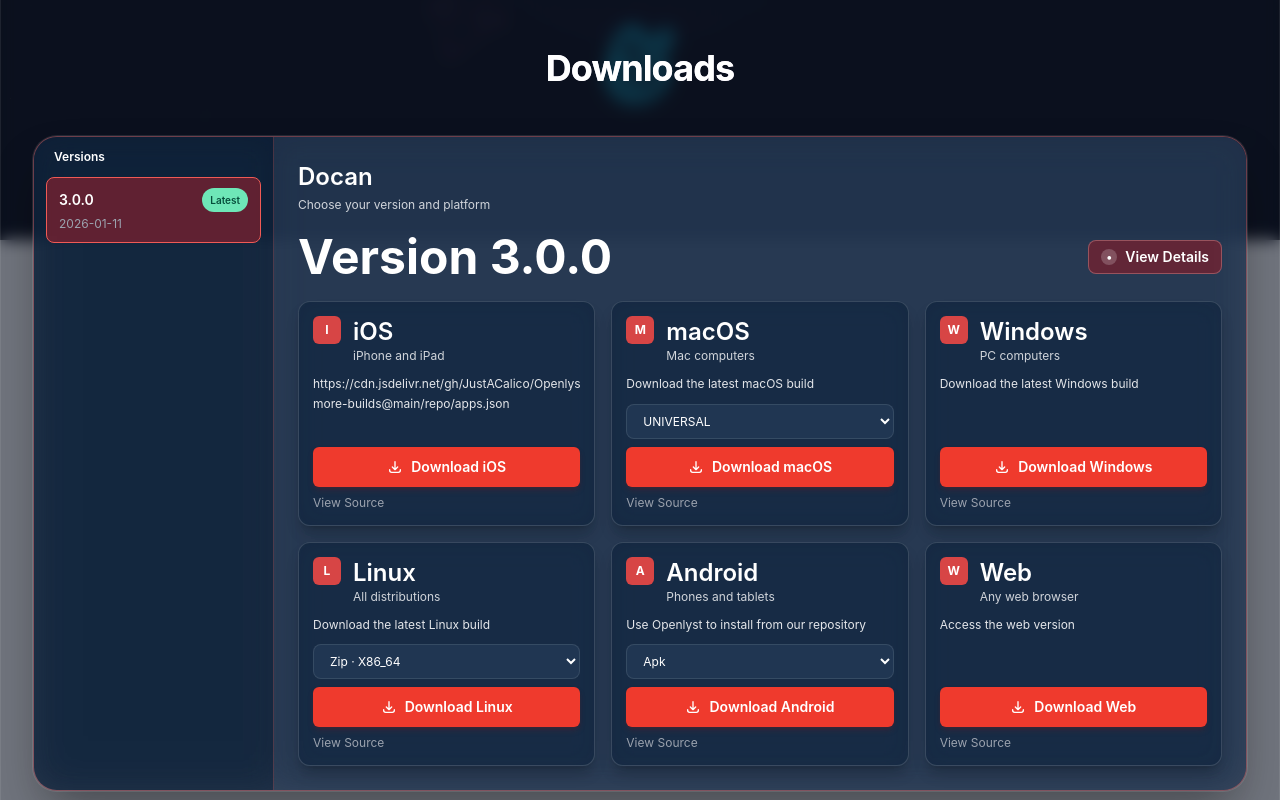
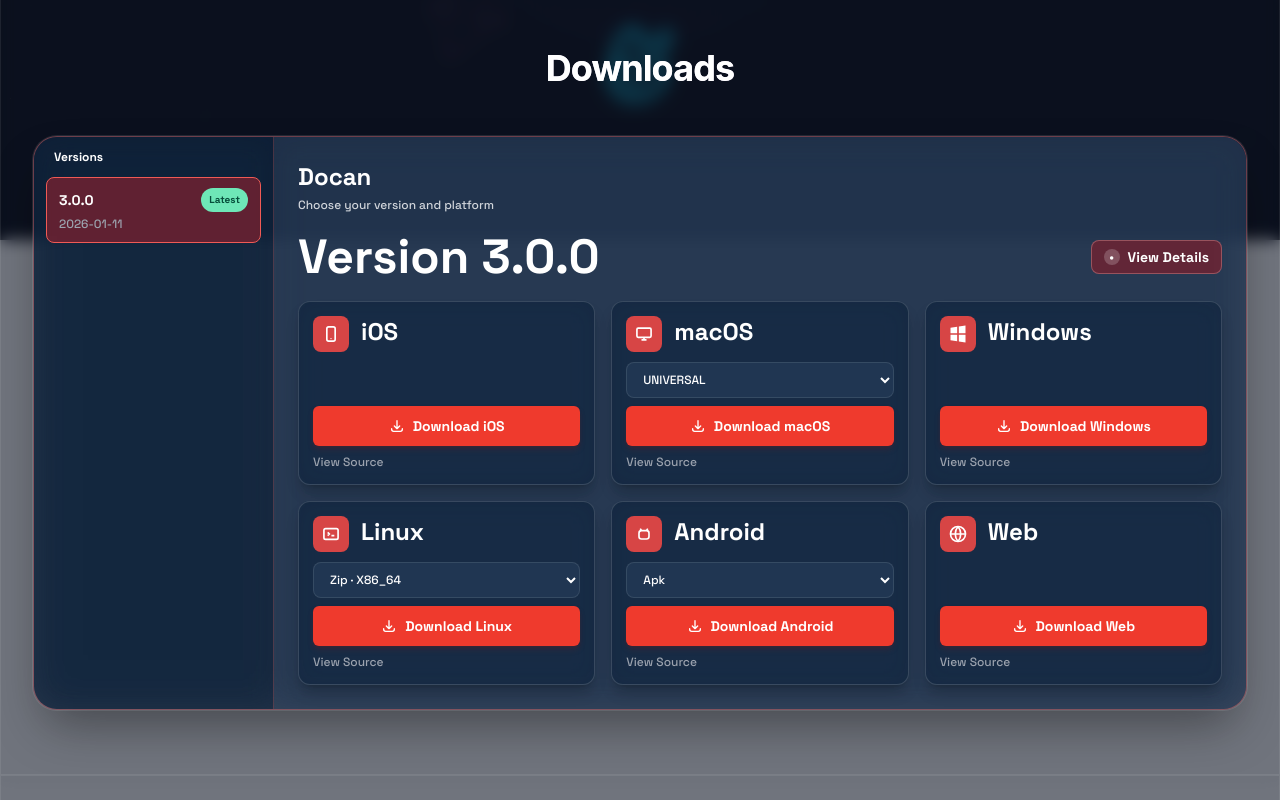
Before and after one commit to openlyst/openlyst, a Next.js app: page /apps/docan in a window 1280 px wide. Shown: the part 560-1360 px from the top of the page. Built offline with nearby package versions, Linux system fonts and the light colour scheme.

Commit message:
push off

```diff
--- a/src/app/globals.css
+++ b/src/app/globals.css
@@ -11,6 +11,10 @@
   body {
     font-family: 'Inter', system-ui, -apple-system, BlinkMacSystemFont, 'Segoe UI', sans-serif;
     background: transparent;
+  }
+
+  .font-display {
+    font-family: var(--font-display), 'Inter', system-ui, sans-serif;
   }
 }
 
--- a/src/app/layout.tsx
+++ b/src/app/layout.tsx
@@ -1,4 +1,5 @@
 import type { Metadata } from 'next';
+import { Space_Grotesk } from 'next/font/google';
 import './globals.css';
 import { LanguageProvider } from '@/lib/contexts/LanguageContext';
 import { Header } from '@/components/Header';
@@ -6,6 +7,12 @@ import { Footer } from '@/components/Footer';
 import { LayoutClient } from '@/components/LayoutClient';
 
 export const dynamic = 'force-dynamic';
+
+const displayFont = Space_Grotesk({
+  subsets: ['latin'],
+  variable: '--font-display',
+  weight: ['500', '700'],
+});
 
 export const metadata: Metadata = {
   title: { default: 'OpenLyst - Free & Open Source Applications', template: '%s - OpenLyst' },
@@ -25,7 +32,7 @@ export default function RootLayout({
         <meta name="viewport" content="width=device-width, initial-scale=1" />
         <link rel="icon" href="/favicon.svg" />
       </head>
-      <body>
+      <body className={displayFont.variable}>
         <script
           dangerouslySetInnerHTML={{
             __html: `
--- a/src/components/AppDetailContent.tsx
+++ b/src/components/AppDetailContent.tsx
@@ -90,36 +90,61 @@ function groupDownloadsByPlatform(
   );
 }
 
-function getPlatformSubtitle(platform: string, t: ReturnType<typeof useLanguage>['t']): string {
-  const key = platform.trim().toLowerCase();
-  if (key === 'macos') return t.appDetail.macComputers;
-  if (key === 'linux') return t.appDetail.allDistributions;
-  if (key === 'windows') return t.appDetail.pcComputers;
-  if (key === 'ios') return t.appDetail.iphoneIpad;
-  if (key === 'android') return t.appDetail.phonesTablets;
-  if (key === 'web') return t.appDetail.anyBrowser;
-  return t.appDetail.devices.replace('{platform}', platform);
-}
-
-function getPlatformInstallInstruction(version: AppVersion, platform: string): string {
-  const install = version.platformInstall as Record<string, string | undefined>;
-  return (
-    install?.[platform] ||
-    install?.[platform.toLowerCase()] ||
-    install?.[platform.toUpperCase()] ||
-    ''
-  );
-}
-
 function getPlatformIcon(platform: string) {
   const key = platform.trim().toLowerCase();
-  if (key === 'macos') return 'M';
-  if (key === 'linux') return 'L';
-  if (key === 'windows') return 'W';
-  if (key === 'ios') return 'I';
-  if (key === 'android') return 'A';
-  if (key === 'web') return 'W';
-  return 'D';
+  if (key === 'ios') {
+    return (
+      <svg className="w-5 h-5" viewBox="0 0 24 24" fill="none" stroke="currentColor" strokeWidth="2">
+        <rect x="7" y="3.5" width="10" height="17" rx="2.2" />
+        <circle cx="12" cy="17.5" r="0.8" fill="currentColor" stroke="none" />
+      </svg>
+    );
+  }
+  if (key === 'macos') {
+    return (
+      <svg className="w-5 h-5" viewBox="0 0 24 24" fill="none" stroke="currentColor" strokeWidth="2">
+        <rect x="3.5" y="5" width="17" height="11" rx="1.5" />
+        <path d="M9 19h6M12 16v3" />
+      </svg>
+    );
+  }
+  if (key === 'windows') {
+    return (
+      <svg className="w-5 h-5" viewBox="0 0 24 24" fill="currentColor">
+        <path d="M3 4.5l8-1.2V11H3V4.5zm10-1.5L21 1.8V11h-8V3zM3 13h8v7.7L3 19.5V13zm10 0h8v9.2l-8-1.1V13z" />
+      </svg>
+    );
+  }
+  if (key === 'linux') {
+    return (
+      <svg className="w-5 h-5" viewBox="0 0 24 24" fill="none" stroke="currentColor" strokeWidth="2">
+        <rect x="3.5" y="5.5" width="17" height="13" rx="2" />
+        <path d="M8 10l2 2-2 2M12.5 14H16" />
+      </svg>
+    );
+  }
+  if (key === 'android') {
+    return (
+      <svg className="w-5 h-5" viewBox="0 0 24 24" fill="none" stroke="currentColor" strokeWidth="2">
+        <rect x="6" y="8" width="12" height="10" rx="3" />
+        <path d="M9 8L7.5 5.5M15 8l1.5-2.5M9.5 12h.01M14.5 12h.01" />
+      </svg>
+    );
+  }
+  if (key === 'web') {
+    return (
+      <svg className="w-5 h-5" viewBox="0 0 24 24" fill="none" stroke="currentColor" strokeWidth="2">
+        <circle cx="12" cy="12" r="9" />
+        <path d="M3 12h18M12 3a14 14 0 0 1 0 18M12 3a14 14 0 0 0 0 18" />
+      </svg>
+    );
+  }
+  return (
+    <svg className="w-5 h-5" viewBox="0 0 24 24" fill="none" stroke="currentColor" strokeWidth="2">
+      <circle cx="12" cy="12" r="9" />
+      <path d="M9 12h6" />
+    </svg>
+  );
 }
 
 export function AppDetailContent({
@@ -247,7 +272,7 @@ export function AppDetailContent({
 
       {app.versions.length > 0 && (
         <Section title={t.appDetail.downloads} background="gray">
-          <div className="mx-auto w-full max-w-7xl rounded-3xl border border-red-400/40 bg-[rgba(24,45,70,0.5)] backdrop-blur-xl overflow-hidden flex flex-col lg:flex-row min-h-[540px] shadow-2xl shadow-black/40 ring-1 ring-white/10">
+          <div className="font-display mx-auto w-full max-w-7xl rounded-3xl border border-red-400/40 bg-[rgba(24,45,70,0.5)] backdrop-blur-xl overflow-hidden flex flex-col lg:flex-row min-h-[540px] shadow-2xl shadow-black/40 ring-1 ring-white/10">
             {/* Version sidebar */}
             <aside className="lg:w-60 flex-shrink-0 border-b lg:border-b-0 lg:border-r border-red-400/25 bg-[rgba(11,31,56,0.45)] backdrop-blur-lg p-3">
               <div className="lg:hidden">
@@ -367,7 +392,6 @@ export function AppDetailContent({
                           const platform = group[0].platform;
                           const selectedUrl = selectedUrlByPlatform[platform] ?? group[0].url;
                           const singleOption = group.length === 1;
-                          const installInstruction = getPlatformInstallInstruction(version, platform);
                           const buttonText = t.appDetail.downloadPlatform.includes('{platform}')
                             ? t.appDetail.downloadPlatform.replace('{platform}', platform)
                             : `${t.common.download} ${platform}`;
@@ -378,17 +402,13 @@ export function AppDetailContent({
                               className="rounded-xl border border-white/15 bg-[rgba(13,34,58,0.62)] backdrop-blur-md p-3.5 flex flex-col gap-2.5 text-white shadow-lg shadow-black/20"
                             >
                               <div className="flex items-start gap-3">
-                                <span className="inline-flex items-center justify-center w-7 h-7 rounded-md bg-[#d74545] text-xs font-bold">
+                                <span className="inline-flex items-center justify-center w-9 h-9 rounded-lg bg-[#d74545] text-white">
                                   {getPlatformIcon(platform)}
                                 </span>
                                 <div className="min-w-0">
                                   <span className="block text-xl md:text-2xl font-semibold text-white">{platform}</span>
-                                  <span className="block text-xs text-gray-300">{getPlatformSubtitle(platform, t)}</span>
                                 </div>
                               </div>
-                              {installInstruction && (
-                                <p className="text-xs text-gray-200 leading-relaxed max-h-[3.75rem] overflow-hidden">{installInstruction}</p>
-                              )}
                               <div className="flex flex-col gap-2 mt-auto">
                                 {!singleOption && (
                                   <select
--- a/src/components/Header.tsx
+++ b/src/components/Header.tsx
@@ -1,6 +1,6 @@
 'use client';
 
-import { useState } from 'react';
+import { useEffect, useRef, useState } from 'react';
 import Link from 'next/link';
 import { usePathname } from 'next/navigation';
 import { useLanguage, LANGUAGE_FLAGS, LANGUAGE_NAMES, type SupportedLanguage } from '@/lib/contexts/LanguageContext';
@@ -20,6 +20,25 @@ export function Header() {
   const { language, setLanguage, t } = useLanguage();
   const [isMenuOpen, setIsMenuOpen] = useState(false);
   const [isLangMenuOpen, setIsLangMenuOpen] = useState(false);
+  const desktopLangMenuRef = useRef<HTMLDivElement | null>(null);
+  const mobileLangMenuRef = useRef<HTMLDivElement | null>(null);
+
+  useEffect(() => {
+    function handleDocumentClick(event: MouseEvent) {
+      if (!isLangMenuOpen) return;
+      const target = event.target as Node | null;
+      if (!target) return;
+
+      const clickedDesktopMenu = desktopLangMenuRef.current?.contains(target) ?? false;
+      const clickedMobileMenu = mobileLangMenuRef.current?.contains(target) ?? false;
+      if (!clickedDesktopMenu && !clickedMobileMenu) {
+        setIsLangMenuOpen(false);
+      }
+    }
+
+    document.addEventListener('mousedown', handleDocumentClick);
+    return () => document.removeEventListener('mousedown', handleDocumentClick);
+  }, [isLangMenuOpen]);
 
   const navigation = navigationKeys.map((key) => ({
     name: (t.nav as Record<string, string>)[key],
@@ -54,7 +73,7 @@ export function Header() {
               ))}
             </div>
 
-            <div className="relative ml-4">
+            <div ref={desktopLangMenuRef} className="relative ml-4">
               <button
                 type="button"
                 onClick={() => setIsLangMenuOpen(!isLangMenuOpen)}
@@ -127,7 +146,10 @@ export function Header() {
         </div>
 
         {isLangMenuOpen && (
-          <div className="md:hidden absolute right-4 mt-2 w-40 glass rounded-md shadow-lg ring-1 ring-white/10 z-50">
+          <div
+            ref={mobileLangMenuRef}
+            className="md:hidden absolute right-4 mt-2 w-40 glass rounded-md shadow-lg ring-1 ring-white/10 z-50"
+          >
             <div className="py-1">
               {(['en', 'zh', 'ru'] as SupportedLanguage[]).map((lang) => (
                 <button
```
